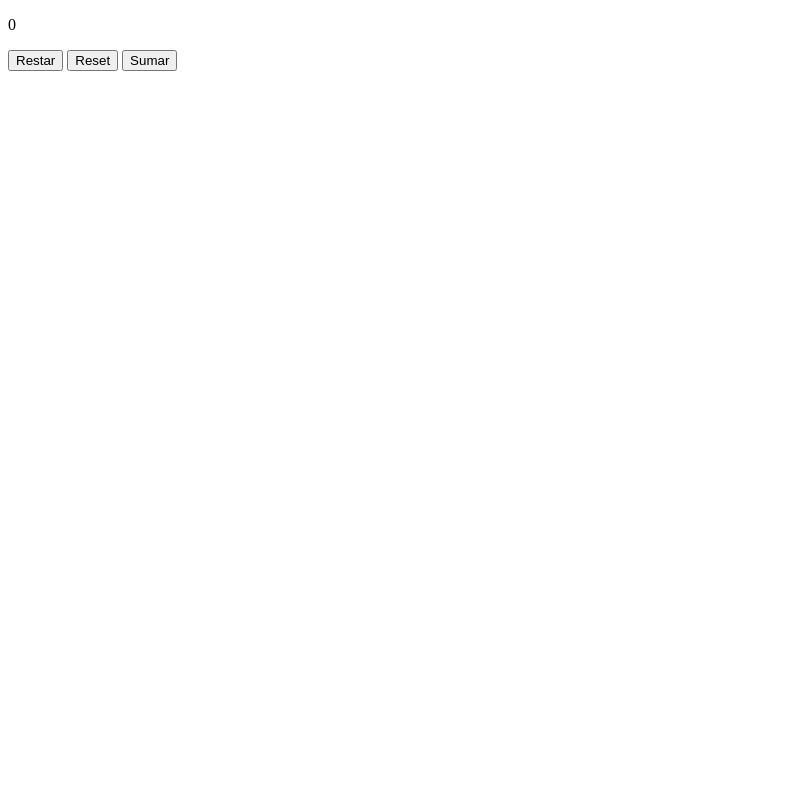
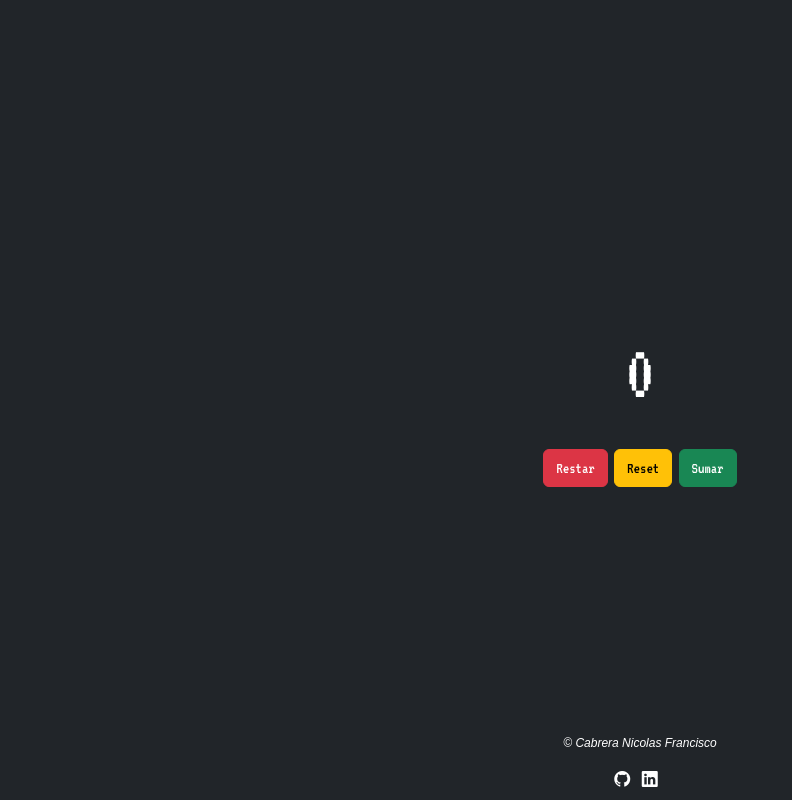
Before and after one commit to nicofcabrera/contador, a plain HTML site: page index.html in a window 1280 px wide. Shown: the whole page, without its empty margins (0-792 px from the left). Drawn offline with nearby package versions, Linux system fonts and the light colour scheme.

Commit message:
agregando estilos con bootstrap

```diff
--- a/css/style.css
+++ b/css/style.css
@@ -0,0 +1,24 @@
+@import url('https://fonts.googleapis.com/css2?family=VT323&display=swap');
+@import url("https://cdn.jsdelivr.net/npm/bootstrap-icons@1.9.1/font/bootstrap-icons.css");
+body{
+  font-family: 'VT323', monospace;
+}
+
+main {
+  min-height: 100vh;
+}
+
+#result {
+  font-size: 5rem;
+}
+
+footer{
+  font-family: sans-serif;
+  font-style: italic;
+  font-size: 12px;
+}
+
+footer i{
+  font-size: 1rem;
+  margin-right: .5em;
+}
--- a/index.html
+++ b/index.html
@@ -4,20 +4,31 @@
   <meta charset="UTF-8">
   <meta http-equiv="X-UA-Compatible" content="IE=edge">
   <meta name="viewport" content="width=device-width, initial-scale=1.0">
+  <!-- CSS only -->
+  <link href="https://cdn.jsdelivr.net/npm/bootstrap@5.2.2/dist/css/bootstrap.min.css" rel="stylesheet"
+  integrity="sha384-Zenh87qX5JnK2Jl0vWa8Ck2rdkQ2Bzep5IDxbcnCeuOxjzrPF/et3URy9Bv1WTRi" crossorigin="anonymous">
   <link rel="stylesheet" href="css/style.css">
   <title>Contador</title>
 </head>
-<body>
-  <section>
+<body class="bg-dark text-white">
+  <main class="d-flex flex-column justify-content-center align-items-center">
     <article id="result">
-      <!-- <p id="result">Prueba</p> -->
     </article>
     <article>
-      <button id="restar">Restar</button>
-      <button id="reset">Reset</button>
-      <button id="sumar">Sumar</button>
+      <button id="restar" class="btn btn-danger">Restar</button>
+      <button id="reset" class="btn btn-warning">Reset</button>
+      <button id="sumar" class="btn btn-success">Sumar</button>
     </article>
-  </section>
+    <footer class="position-absolute bottom-0 pb-2 text-center">
+      <p>&copy Cabrera Nicolas Francisco</p>
+     <a href="https://github.com/nicofcabrera" class="text-white" target="_blank"><i class="bi bi-github"></i></a>
+     <a href="https://www.linkedin.com/in/nicolas-francisco-cabrera/" class="text-white" target="_blank"><i class="bi bi-linkedin"></i></a>
+    </footer>
+  </main>
+
+  <!-- JavaScript Bundle with Popper -->
+  <script src="https://cdn.jsdelivr.net/npm/bootstrap@5.2.2/dist/js/bootstrap.bundle.min.js"
+    integrity="sha384-OERcA2EqjJCMA+/3y+gxIOqMEjwtxJY7qPCqsdltbNJuaOe923+mo//f6V8Qbsw3" crossorigin="anonymous"></script>
   <script src="js/script.js"></script>
 </body>
 </html>
```
Also changed, not shown: 1 other file.
